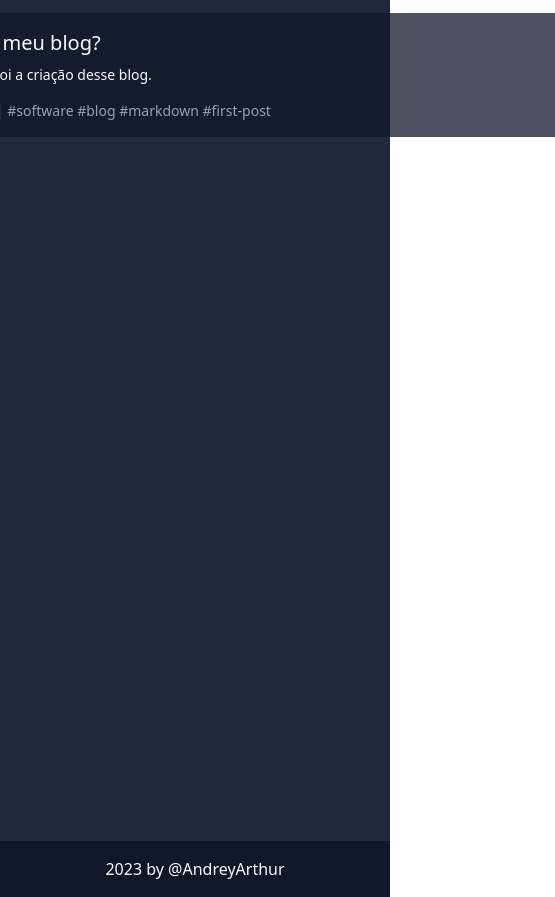
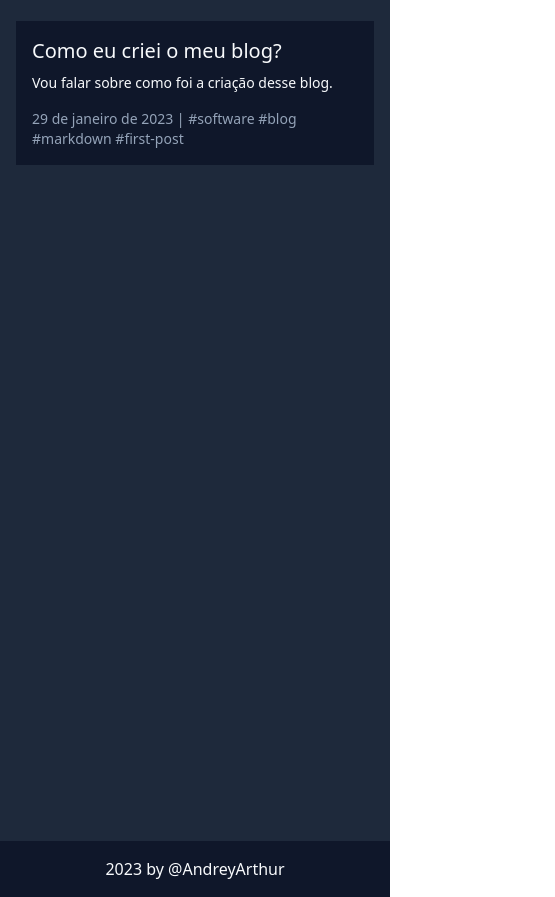
Before and after one commit to AndreyArthur/bysoftware, a website: page index.html in a window 390 px wide. Shown: the part 67-964 px from the top of the page, 555 px wide, since content can reach past the window. Drawn offline with nearby package versions, Linux system fonts and the light colour scheme.

Commit message:
fix: responsivity issues in home page

```diff
--- a/index.html
+++ b/index.html
@@ -15,13 +15,13 @@
             <h2 class="w-fit text-2xl font-medium text-slate-50 rounded-md transition duration-300 ml-2 p-1 hover:bg-slate-50 hover:text-slate-900">BySoftware</h2>
           </a>
         </header>
-        <main class="bg-slate-800 h-full flex flex-col items-center">
+        <main class="bg-slate-800 h-full flex flex-col items-center w-full p-4">
 
-      <a href="./posts/202301291914_como_esse_blog_foi_criado/index.html" class="bg-slate-900/75 h-fit xl:w-[67.5rem] w-[45rem] p-4 m-4">
-        <div>
-          <h2 class="md:text-2xl text-xl text-slate-50 font-medium mb-2">Como eu criei o meu blog?</h2>
-          <p class="text-sm md:text-base text-slate-50 mb-4">Vou falar sobre como foi a criação desse blog.</p>
-          <p class="text-sm md:text-base text-slate-400">29 de janeiro de 2023 | #software #blog #markdown #first-post</p>
+      <a href="./posts/202301291914_como_esse_blog_foi_criado/index.html" class="block bg-slate-900 h-fit xl:w-[67.5rem] w-full my-2 p-4">
+        <div class="max-w-full">
+          <h2 class="md:text-2xl text-xl text-slate-50 font-medium mb-2 max-w-full">Como eu criei o meu blog?</h2>
+          <p class="text-sm md:text-base text-slate-50 mb-4 max-w-full">Vou falar sobre como foi a criação desse blog.</p>
+          <p class="text-sm md:text-base text-slate-400 max-w-full">29 de janeiro de 2023 | #software #blog #markdown #first-post</p>
         </div>
       </a>
 
```
Also changed, not shown: compiler.js (+6 -6 lines).
